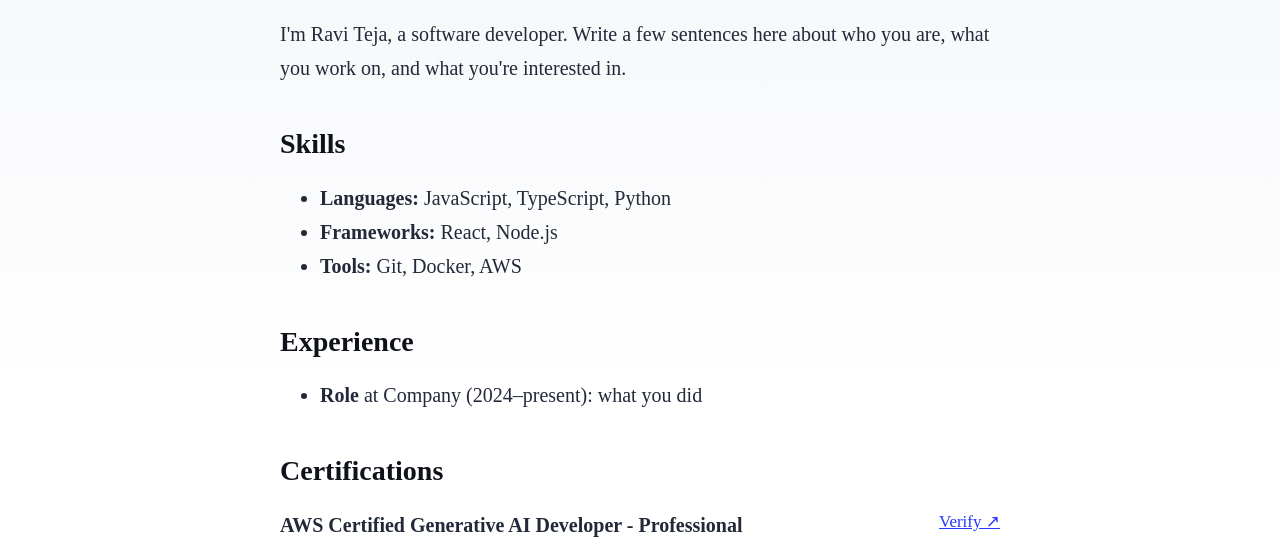
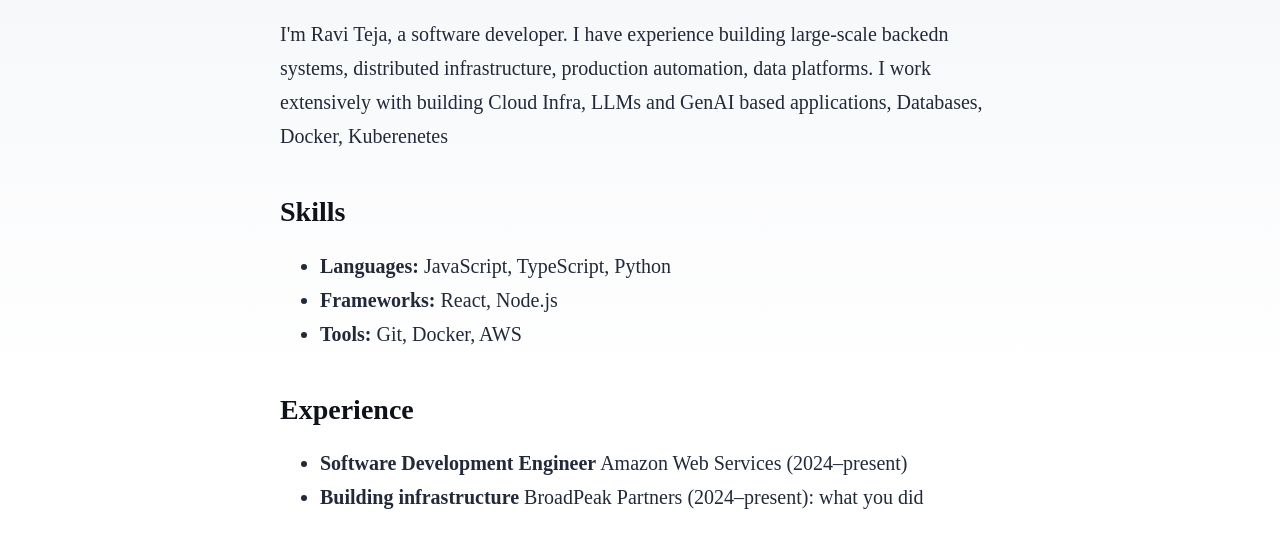
Before and after one commit to RaviTejaNalluri/portfolio, an Astro site: page /about in a window 1280 px wide. Shown: the part 214-753 px from the top of the page. Built offline with nearby package versions, Linux system fonts and the light colour scheme; Astro itself is replaced by a stand-in of ours.

Commit message:
Modified the experience and about me section

```diff
--- a/src/pages/about.astro
+++ b/src/pages/about.astro
@@ -18,9 +18,9 @@ import { AUTHOR, SITE_TITLE } from '../consts';
 			<h1>About me</h1>
 			<!-- TODO: Replace with your own story -->
 			<p>
-				I'm {AUTHOR.name}, a {AUTHOR.role.toLowerCase()}. Write a few sentences here about who you
-				are, what you work on, and what you're interested in.
-			</p>
+				I'm {AUTHOR.name}, a {AUTHOR.role.toLowerCase()}. I have experience building large-scale backedn systems, distributed infrastructure,
+				production automation, data platforms. I work extensively with building Cloud Infra, LLMs and GenAI based applications, Databases, Docker, Kuberenetes
+							</p>
 			<h2>Skills</h2>
 			<ul>
 				<li><strong>Languages:</strong> JavaScript, TypeScript, Python</li>
@@ -29,7 +29,8 @@ import { AUTHOR, SITE_TITLE } from '../consts';
 			</ul>
 			<h2>Experience</h2>
 			<ul>
-				<li><strong>Role</strong> at Company (2024–present): what you did</li>
+				<li><strong>Software Development Engineer</strong> Amazon Web Services (2024–present)</li>
+				<li><strong>Building infrastructure</strong> BroadPeak Partners (2024–present): what you did</li>
 			</ul>
 			<h2>Certifications</h2>
 			<CertificationList />
```
